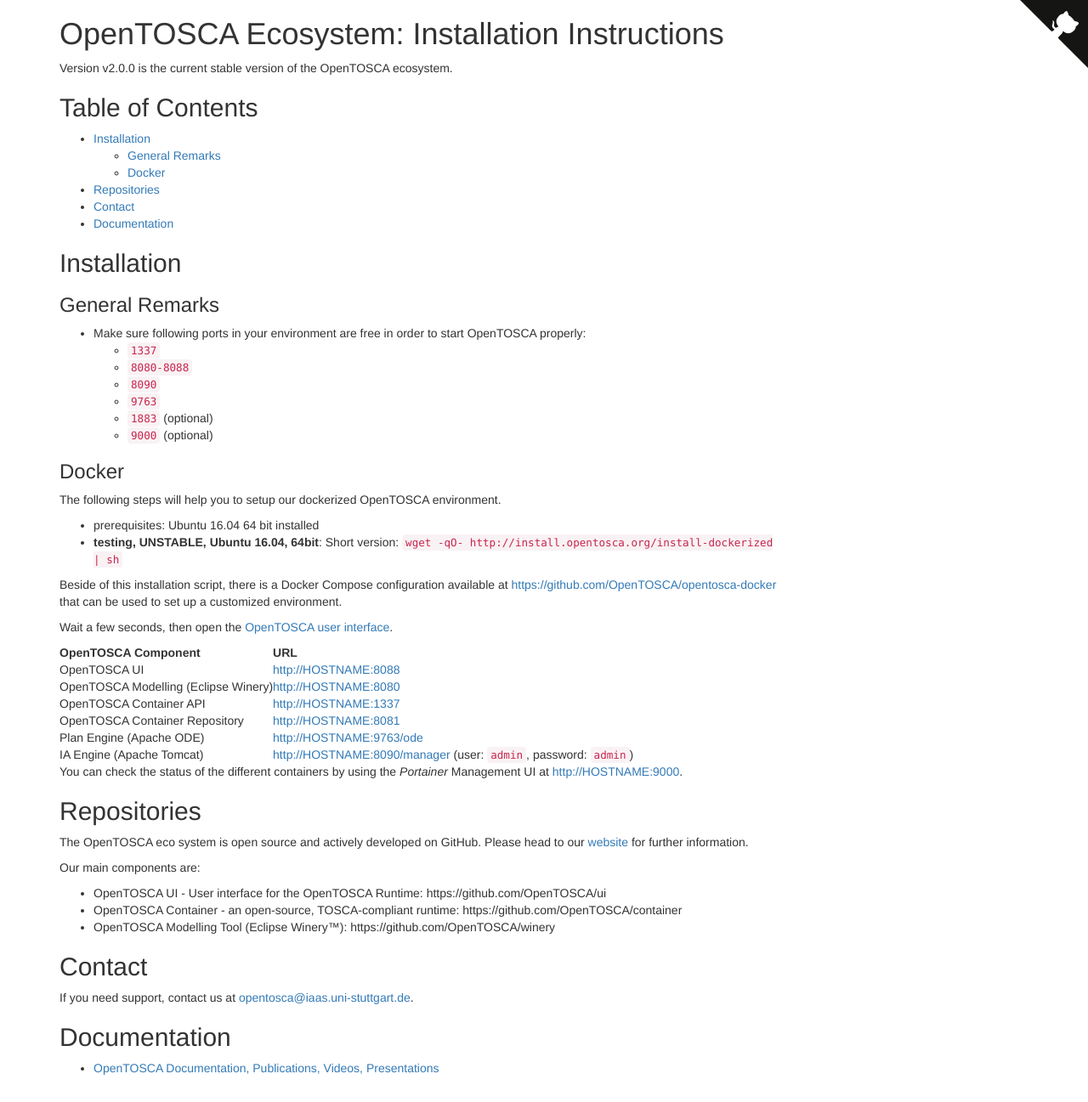
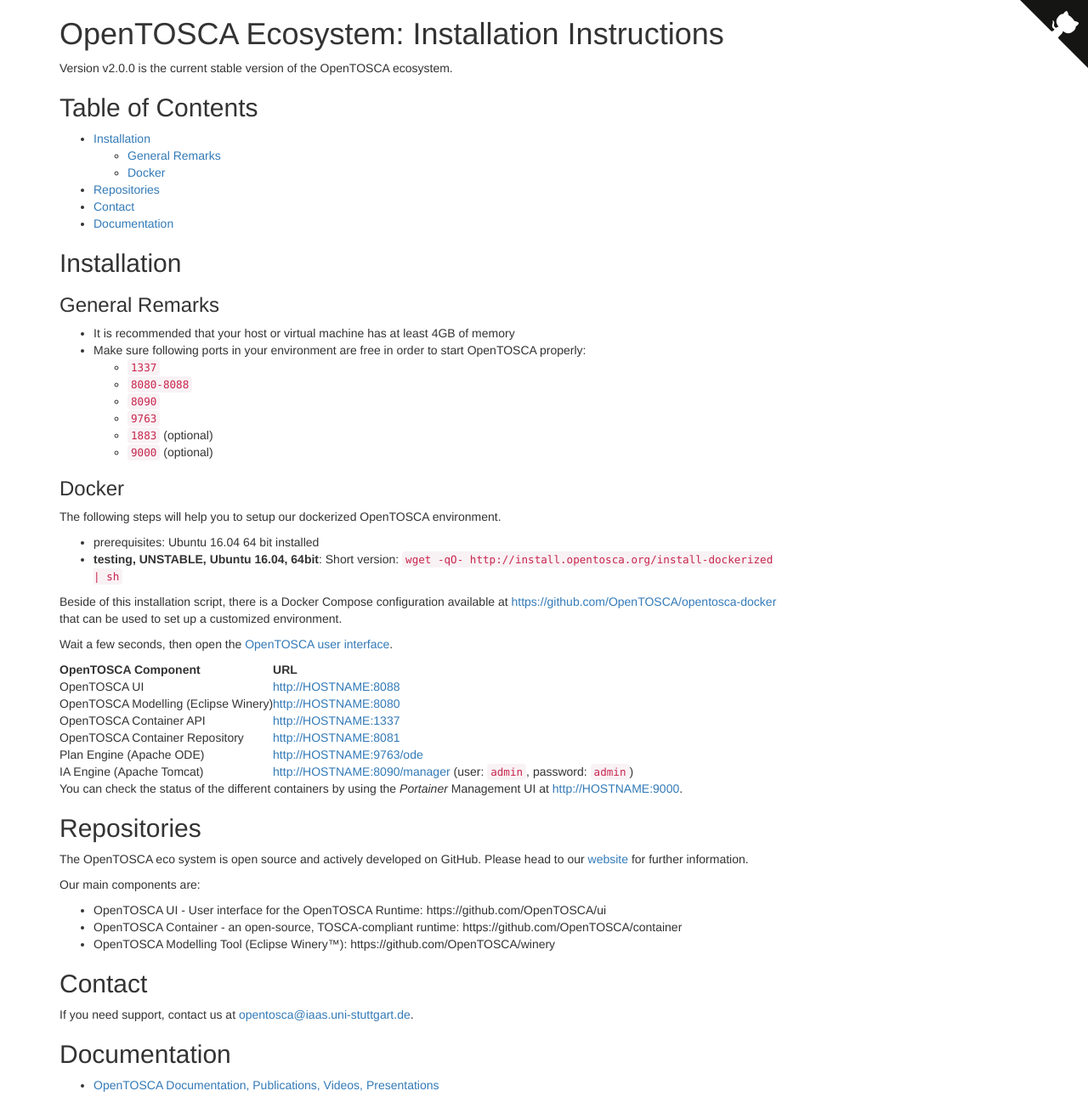
Before and after one commit to OpenTOSCA/install.opentosca.org, a Jekyll site: the page built from index.md, in a window 1280 px wide. Shown: the whole page at 85% size. Built offline with Jekyll 4.4.1, drawn with Linux system fonts in a browser that asks for light colours; comment, search, counter and statistics services are not loaded; our own code applies the rules of GitHub Pages for plain Markdown files.

Commit message:
Update memory information

```diff
--- a/index.md
+++ b/index.md
@@ -18,6 +18,7 @@
 
 ### General Remarks
 
+- It is recommended that your host or virtual machine has at least 4GB of memory
 - Make sure following ports in your environment are free in order to start OpenTOSCA properly:
   - `1337`
   - `8080-8088`
```
